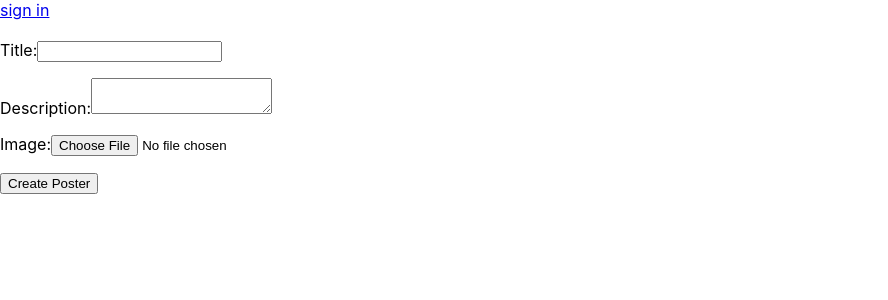
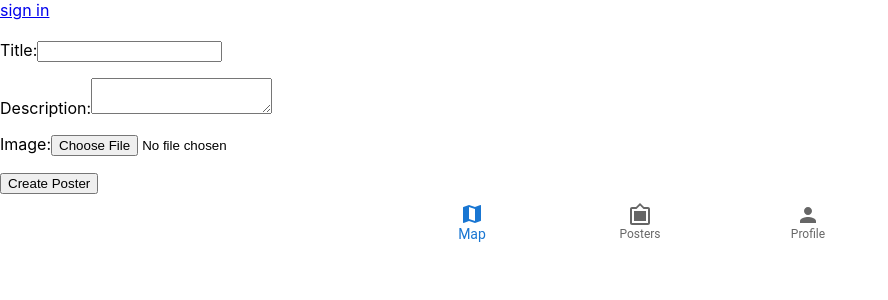
Before and after one commit to jocarino/test-hom-ui, a React (Create React App) app: page /admin/poster/new in a window 1280 px wide. Shown: the top 300 px of the page, without its empty margins (0-888 px from the left). Built offline with nearby package versions, Linux system fonts and the light colour scheme; no server answers.

Commit message:
feat:bottom bar navigation

```diff
--- a/src/App.css
+++ b/src/App.css
@@ -30,5 +30,5 @@
 
 .leaflet-container {
   width: 100vw;
-  height: 80vh;
+  height: 70vh;
 }
--- a/src/App.tsx
+++ b/src/App.tsx
@@ -6,18 +6,19 @@ import UploadPosterLocation from './map/uploadPosterLocation';
 import PosterFeed from './poster/posterFeed';
 import PosterCMSPage from './poster/admin/updatePoster';
 import CreatePosterPage from './poster/admin/createPoster';
-import Login from './login/Login';
 import { useStateValue } from './context/StateProvider';
 import { actionTypes } from './context/reducer';
 import { UserCredential } from 'firebase/auth';
-import { useEffect } from 'react';
+import { useEffect, useState } from 'react';
 import Header from './header/Header';
-import CreateAccountWithEmail from './login/CreateAccountWithEmail';
+import BottomNavigationBar from './common/BottomNavigationBar';
 
 function App() {
   const [{ user }, dispatch] = useStateValue();
 
-  useEffect(() => { userUpdate() }, [])
+  useEffect(() => {
+    userUpdate()
+  }, [])
 
   function userUpdate() {
     // get user from session storage
@@ -46,8 +47,8 @@ function App() {
           <Route path="/admin/poster/new"
             element={<CreatePosterPage />} />
         </Routes>
+        <BottomNavigationBar />
       </BrowserRouter>
-
     </>
   );
 
--- /dev/null
+++ b/src/common/BottomNavigationBar.tsx
@@ -0,0 +1,43 @@
+import { BottomNavigation, BottomNavigationAction } from '@mui/material';
+import MapIcon from '@mui/icons-material/Map';
+import FilterFramesIcon from '@mui/icons-material/FilterFrames';
+import PersonIcon from '@mui/icons-material/Person';
+import React, { useState } from 'react';
+import { Link, useNavigate } from 'react-router-dom';
+
+const NavigationLabel = {
+    Map: { label: "Map", url: "/", icon: <MapIcon /> },
+    Posters: { label: "Posters", url: "/posters", icon: <FilterFramesIcon /> },
+    Profile: { label: "Profile", url: "/login", icon: <PersonIcon /> },
+}
+
+const BottomNavigationBar: React.FC = () => {
+    const [value, setValue] = useState(0)
+    const navigate = useNavigate();
+
+    const handleChange = (event: React.ChangeEvent<{}>, newValue: number) => {
+        setValue(newValue);
+    };
+
+    return (
+        <BottomNavigation
+            showLabels
+            value={value}
+            onChange={handleChange}
+        >
+            {Object.values(NavigationLabel).map((item, index) => {
+                return (
+                    <BottomNavigationAction
+                        key={index}
+                        label={item.label}
+                        value={index}
+                        onClick={() => navigate(item.url)}
+                        icon={item.icon}
+                    />
+                );
+            })}
+        </BottomNavigation>
+    );
+};
+
+export default BottomNavigationBar;
--- a/src/index.tsx
+++ b/src/index.tsx
@@ -1,4 +1,4 @@
-import React from 'react';
+import React, { useState } from 'react';
 import ReactDOM from 'react-dom/client';
 import './index.css';
 import App from './App';
--- a/src/map/mapHomePage.tsx
+++ b/src/map/mapHomePage.tsx
@@ -3,7 +3,9 @@ import MyMap from './map';
 
 const MapHomePage: React.FC = () => {
     return (
-        <MyMap />
+        <React.Fragment>
+            <MyMap />
+        </React.Fragment >
     );
 };
 
--- a/src/poster/posterFeed.tsx
+++ b/src/poster/posterFeed.tsx
@@ -5,6 +5,7 @@ import loadingGif from '../common/images/loading.gif'
 import { useEffect, useState } from "react";
 import { collection, getDocs, query } from "firebase/firestore";
 import { PosterData, PosterDoc } from "./types";
+import BottomNavigationBar from "../common/BottomNavigationBar";
 
 const PosterFeed: React.FunctionComponent = () => {
 
@@ -38,6 +39,7 @@ const PosterFeed: React.FunctionComponent = () => {
                         description={poster.description}
                     />
                 </li>
-            )}</>
+            )}
+        </>
 }
 export default PosterFeed
```
Also changed, not shown: package.json (+6 -1 lines), 1 other file (tests, documents, lock files or other folders).
